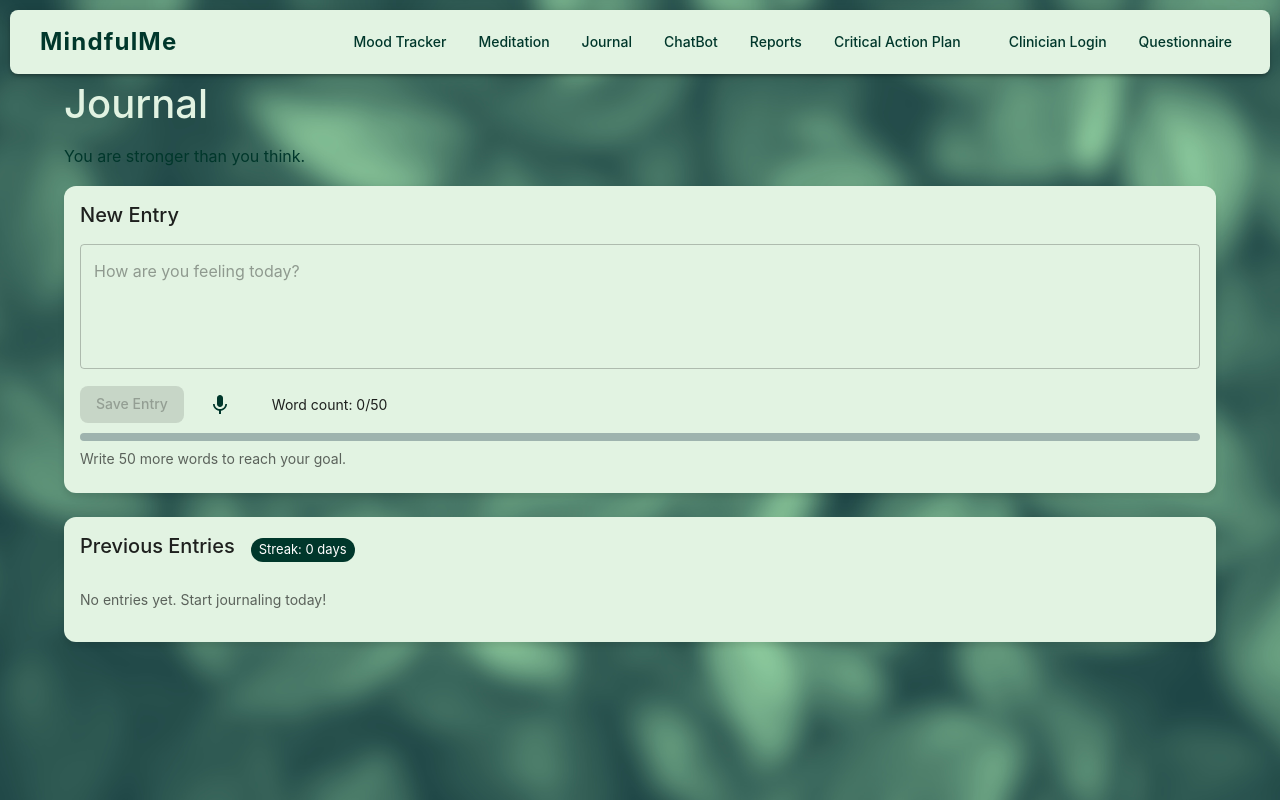
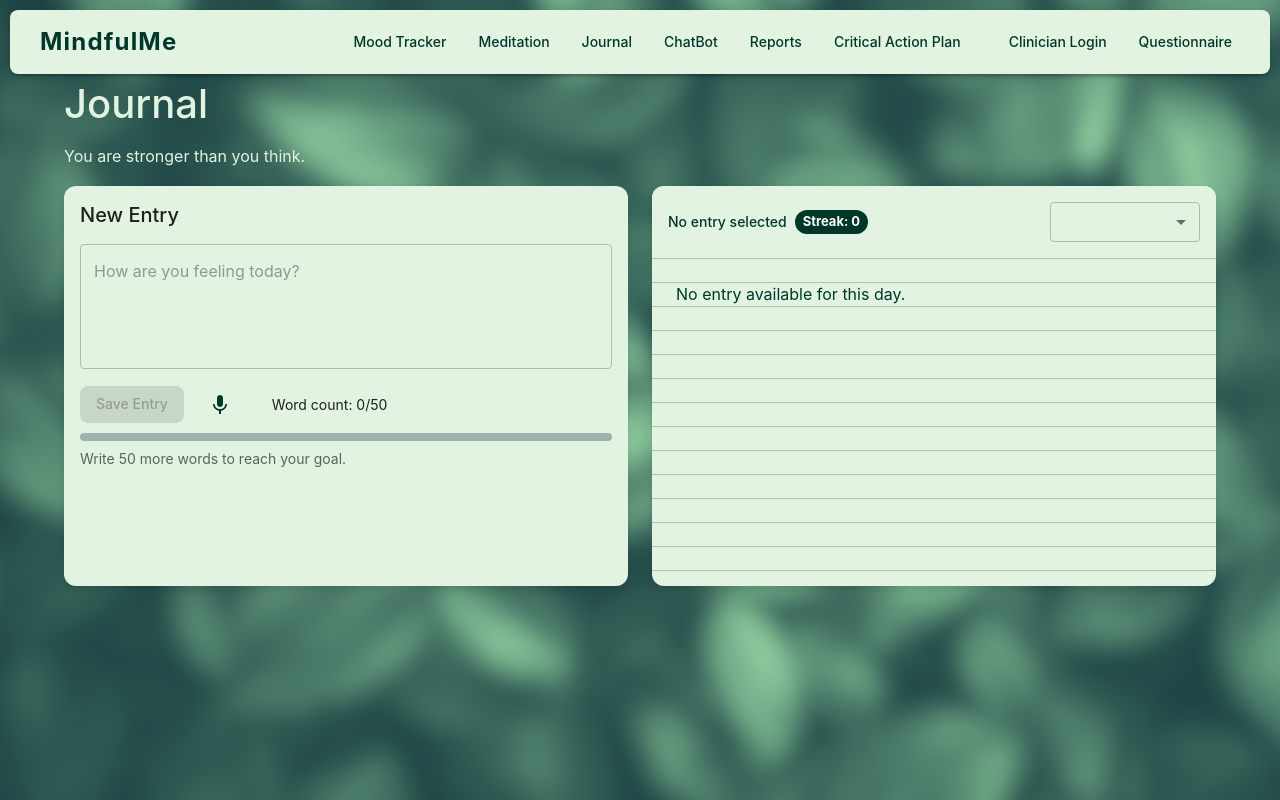
Before and after one commit to Akxsh65/MentalHealthApp, a React (Create React App) app in the folder frontend/: page /journal in a window 1280 px wide. Shown: the top 800 px of the page. Built offline with nearby package versions, Linux system fonts and the light colour scheme.

Commit message:
Updated UI for Journal, Mood Tracker, Meditation Pages
Journal: Notebook-style entry UI
Mood Tracker: Matched graph colors with rest of the theme, and changed emoji select animations
Meditation: Updated the sources and video UI components, added bubble popper game

```diff
--- a/frontend/src/pages/Journal.js
+++ b/frontend/src/pages/Journal.js
@@ -16,8 +16,10 @@ import {
   LinearProgress,
   Chip,
   Tooltip,
+  Select,
+  MenuItem
 } from "@mui/material";
-import { Mic, Stop, Delete, EmojiEvents } from "@mui/icons-material";
+import { Mic, Stop, Delete, EmojiEvents, Attachment } from "@mui/icons-material";
 
 // Motivational quotes
 const quotes = [
@@ -74,6 +76,28 @@ function Journal() {
     localStorage.setItem("journalLastDate", lastEntryDate);
   }, [streak, lastEntryDate]);
 
+  // === Entry selection for notebook-style viewer ===
+
+  // State to hold the ID of the selected journal entry
+  const [selectedEntryId, setSelectedEntryId] = useState(() => {
+    const today = getToday();
+    const todayEntry = entries.find((e) => e.isoDate === today);
+    return todayEntry ? todayEntry.id : entries[0]?.id || null;
+  });
+
+  // Find the selected entry object from the entries list
+  const selectedEntry = entries.find((entry) => entry.id === selectedEntryId);
+
+  // Optional: Update selected entry when a new one is added (keeps today’s entry active)
+  useEffect(() => {
+    const today = getToday();
+    const todayEntry = entries.find((e) => e.isoDate === today);
+    if (todayEntry) {
+      setSelectedEntryId(todayEntry.id);
+    }
+  }, [entries]);
+
+
   const handleSaveEntry = () => {
     if (currentEntry.trim()) {
       const today = getToday();
@@ -82,6 +106,7 @@ function Journal() {
         content: currentEntry,
         date: new Date().toLocaleDateString(),
         isoDate: today,
+        timestamp: new Date().toLocaleTimeString(), // <-- Add timestamp here
       };
       setEntries([newEntry, ...entries]);
       setCurrentEntry("");
@@ -147,14 +172,15 @@ function Journal() {
       </Typography>
 
       <Box sx={{ mb: 2 }}>
-        <Typography variant="subtitle1" color="primary">
+        <Typography variant="subtitle1" color="secondary">
           {quote}
         </Typography>
       </Box>
 
-      <Grid container spacing={3}>
-        <Grid item xs={12}>
-          <Card>
+      <Grid container spacing={3} alignItems="stretch">
+        {/* New Entry Card */}
+        <Grid item xs={12} md={6}>
+          <Card sx={{ height: "100%", display: "flex", flexDirection: "column" }}>
             <CardContent>
               <Box sx={{ display: "flex", alignItems: "center", mb: 1, gap: 2 }}>
                 <Typography variant="h5" gutterBottom>
@@ -216,47 +242,101 @@ function Journal() {
           </Card>
         </Grid>
 
-        <Grid item xs={12}>
-          <Card>
-            <CardContent>
-              <Box sx={{ display: "flex", alignItems: "center", gap: 2 }}>
-                <Typography variant="h5" gutterBottom>
-                  Previous Entries
+        {/* Notebook-style Previous Entries Card */}
+        <Grid item xs={12} md={6}>
+          <Card
+            sx={{
+              height: 400,
+              backgroundColor: "secondary",
+              color: "#00372b",
+              display: "flex",
+              flexDirection: "column",
+            }}
+          >
+            <Box
+              sx={{
+                p: 2,
+                display: "flex",
+                justifyContent: "space-between",
+                alignItems: "center",
+                backgroundColor: "#e2f3e2",
+              }}
+            >
+              {/* Date + Streak Chip container */}
+              <Box sx={{ display: "flex", alignItems: "center", gap: 1 }}>
+                <Typography variant="subtitle2" color="#00372b">
+                  {selectedEntry?.date || "No entry selected"}
                 </Typography>
                 <Chip
-                  label={`Streak: ${streak} day${streak === 1 ? "" : "s"}`}
-                  color={streak >= 3 ? "success" : "primary"}
+                  label={`Streak: ${streak || 0}`}
                   size="small"
+                  color="primary"
+                  sx={{ fontWeight: "bold" }}
                 />
               </Box>
-              <List>
+
+              {/* Dropdown for selecting entry */}
+              <Select
+                size="small"
+                value={selectedEntryId || ""}
+                onChange={(e) => setSelectedEntryId(Number(e.target.value))}
+                displayEmpty
+                sx={{ minWidth: 150, color: "#00372b" }}
+                MenuProps={{
+                  disablePortal: true,
+                  PaperProps: {
+                    sx: { bgcolor: "#e2f3e2", color: "#00372b" },
+                  },
+                }}
+              >
                 {entries.map((entry) => (
-                  <ListItem key={entry.id} divider>
-                    <ListItemText
-                      primary={entry.content}
-                      secondary={entry.date}
-                    />
-                    <ListItemSecondaryAction>
-                      <IconButton
-                        edge="end"
-                        aria-label="delete"
-                        onClick={() => handleDeleteEntry(entry.id)}
-                      >
-                        <Delete />
-                      </IconButton>
-                    </ListItemSecondaryAction>
-                  </ListItem>
+                  <MenuItem
+                    key={entry.id}
+                    value={entry.id}
+                    sx={{ color: "#00372b", display: "flex", justifyContent: "space-between" }}
+                  >
+                    <span style={{ fontSize: '0.8em', opacity: 0.7 }}>{entry.date}</span>
+                    <span style={{ fontSize: '0.8em', opacity: 0.7, marginLeft: '10px' }}>
+                      {entry.timestamp || new Date(entry.id).toLocaleTimeString()}
+                    </span>
+                  </MenuItem>
                 ))}
-                {entries.length === 0 && (
-                  <Typography variant="body2" color="text.secondary" sx={{ mt: 2 }}>
-                    No entries yet. Start journaling today!
-                  </Typography>
-                )}
-              </List>
-            </CardContent>
+              </Select>
+            </Box>
+
+
+            <Box
+              sx={{
+              flexGrow: 1,
+              overflowY: "auto",     // scroll vertically
+              overflowX: "hidden",   // prevent horizontal scroll
+              padding: 3,
+              fontFamily: "'Courier New', monospace",
+              lineHeight: "24px",
+              whiteSpace: "pre-wrap",  // allow line breaks and wrapping
+              wordWrap: "break-word",  // break long words
+              wordBreak: "break-word", // break long words if needed
+              backgroundImage: `repeating-linear-gradient(
+                to bottom,
+                #b2c0b2 0px,
+                #b2c0b2 1px,
+                transparent 1px,
+                transparent 24px
+              )`,
+              backgroundSize: "100% 24px",
+              backgroundAttachment: "local",
+              color: "#00372b",
+            }}
+          >
+
+              <Typography variant="body1" color="#00372b">
+                {selectedEntry?.content || "No entry available for this day."}
+              </Typography>
+            </Box>
           </Card>
         </Grid>
       </Grid>
+
     </Container>
   );
 }
--- a/frontend/src/pages/Meditation.js
+++ b/frontend/src/pages/Meditation.js
@@ -1,4 +1,4 @@
-import React, { useState } from "react";
+import React, { useEffect, useState } from "react";
 import {
   Container,
   Grid,
@@ -6,22 +6,12 @@ import {
   CardContent,
   Typography,
   Box,
-  Button,
   IconButton,
-  Slider,
   List,
   ListItem,
   ListItemText,
-  ListItemIcon,
 } from "@mui/material";
-import {
-  PlayArrow,
-  Pause,
-  SkipNext,
-  VolumeUp,
-  Timer,
-  Star,
-} from "@mui/icons-material";
+import { Star } from "@mui/icons-material";
 
 const meditationSessions = [
   {
@@ -30,7 +20,7 @@ const meditationSessions = [
     duration: "5 min",
     description: "A simple breathing exercise to help you relax",
     type: "youtube",
-    video: "https://www.youtube.com/embed/enJyOTvEn4M", // Example 5-min guided breathing
+    video: "https://www.youtube.com/embed/enJyOTvEn4M",
   },
   {
     id: 2,
@@ -38,7 +28,7 @@ const meditationSessions = [
     duration: "10 min",
     description: "Cleanse your mind with this serene video music",
     type: "youtube",
-    video: "https://www.youtube.com/embed/koRbYQyPU0U", // 10-min soothing meditation
+    video: "https://www.youtube.com/embed/koRbYQyPU0U",
   },
   {
     id: 3,
@@ -46,7 +36,7 @@ const meditationSessions = [
     duration: "15 min",
     description: "Guided mindful walking meditation",
     type: "youtube",
-    video: "https://www.youtube.com/embed/sWrgKDzM0LU", // 15-min mindful walking
+    video: "https://www.youtube.com/embed/sWrgKDzM0LU",
   },
   {
     id: 4,
@@ -58,49 +48,106 @@ const meditationSessions = [
   },
 ];
 
-// Helper to render video or YouTube iframe
 function MeditationVideo({ session }) {
   if (!session) return null;
-  if (session.type === "youtube") {
   return (
     <iframe
       width="100%"
-        height="360"
+      height="400"
       src={session.video}
       title={session.title}
       frameBorder="0"
       allow="accelerometer; autoplay; clipboard-write; encrypted-media; gyroscope; picture-in-picture"
       allowFullScreen
-        style={{ marginTop: "16px" }}
-      />
-    );
-  }
-  return (
-    <video
-      src={session.video}
-      controls
-      style={{ width: "100%", marginTop: "16px" }}
+      style={{ marginTop: "16px", borderRadius: "8px" }}
     />
   );
 }
 
-function Meditation() {
-  const [isPlaying, setIsPlaying] = useState(false);
-  const [volume, setVolume] = useState(50);
-  const [selectedSession, setSelectedSession] = useState(null);
-  const [score, setScore] = useState(0);
+const BubblePopper = () => {
+  const [bubbles, setBubbles] = useState([]);
+  const [popScore, setPopScore] = useState(0);
 
-  const handlePlayPause = () => {
-    setIsPlaying(!isPlaying);
+  useEffect(() => {
+    const interval = setInterval(() => {
+      const id = Date.now();
+      const left = Math.random() * 90;
+      const size = 20 + Math.random() * 30;
+      setBubbles((prev) => [...prev, { id, left, size }]);
+    }, 800);
+    return () => clearInterval(interval);
+  }, []);
+
+  const popBubble = (id) => {
+    setBubbles((prev) => prev.filter((b) => b.id !== id));
+    setPopScore((prev) => prev + 1);
   };
 
-  const handleVolumeChange = (event, newValue) => {
-    setVolume(newValue);
+  return (
+    <Box
+      sx={{
+        position: "relative",
+        height: 240,
+        backgroundColor: "transparent",
+        borderRadius: 2,
+        overflow: "hidden",
+        textAlign: "center",
+        px: 2,
+        py: 1,
+      }}
+    >
+      <Typography variant="body1" color="text.secondary">
+        Pop the bubbles to relax!
+      </Typography>
+      <Typography variant="h6" color="primary" sx={{ mt: 1 }}>
+        Popped: {popScore}
+      </Typography>
+
+      {bubbles.map((bubble) => (
+        <Box
+          key={bubble.id}
+          onClick={() => popBubble(bubble.id)}
+          sx={{
+            position: "absolute",
+            bottom: 0,
+            left: `${bubble.left}%`,
+            width: bubble.size,
+            height: bubble.size,
+            backgroundColor: "#7ab48e",
+            borderRadius: "50%",
+            cursor: "pointer",
+            animation: "rise 4s linear forwards",
+            boxShadow: "0 0 10px rgba(0, 55, 43, 0.2)",
+            transition: "transform 0.2s ease-out",
+            "&:hover": {
+              transform: "scale(1.2)",
+            },
+          }}
+        />
+      ))}
+
+      <style>
+        {`
+          @keyframes rise {
+            0% { bottom: 0; opacity: 1; }
+            90% { opacity: 1; }
+            100% { bottom: 100%; opacity: 0; }
+          }
+        `}
+      </style>
+    </Box>
+  );
 };
+
+
+
+
+function Meditation() {
+  const [selectedSession, setSelectedSession] = useState(meditationSessions[0]);
+  const [score, setScore] = useState(0);
 
   const handleSessionSelect = (session) => {
     setSelectedSession(session);
-    setIsPlaying(false);
   };
 
   const handleGameClick = () => {
@@ -114,116 +161,121 @@ function Meditation() {
       </Typography>
 
       <Grid container spacing={3}>
+        {/* Left column: video */}
         <Grid item xs={12} md={8}>
-          <Card>
+          <Card sx={{height: "auto"}}>
             <CardContent>
               <Typography variant="h5" gutterBottom>
-                {selectedSession ? selectedSession.title : "Select a Session"}
+                {selectedSession.title}
               </Typography>
-              {selectedSession && (
-                <Box sx={{ textAlign: "center", my: 4 }}>
-                  <Typography variant="h3" color="primary">
-                    {selectedSession.duration}
+              <Typography variant="subtitle1" color="text.secondary">
+                {selectedSession.duration} • {selectedSession.description}
               </Typography>
-                  <Typography variant="body1" color="text.secondary">
-                    {selectedSession.description}
-                  </Typography>
-                  {selectedSession.type === "youtube" ? (
-                    <iframe
-                      width="100%"
-                      height="360"
-                      src={selectedSession.video}
-                      title={selectedSession.title}
-                      frameBorder="0"
-                      allow="accelerometer; autoplay; clipboard-write; encrypted-media; gyroscope; picture-in-picture"
-                      allowFullScreen
-                      style={{ marginTop: "16px" }}
-                    />
-                  ) : (
-                    <video
-                      src={selectedSession.video}
-                      controls
-                      style={{ width: "100%", marginTop: "16px" }}
-                    />
-                  )}
-                </Box>
-              )}
-              <Box sx={{ display: "flex", justifyContent: "center", gap: 2 }}>
-                <IconButton
-                  color="primary"
-                  size="large"
-                  onClick={handlePlayPause}
-                >
-                  {isPlaying ? <Pause /> : <PlayArrow />}
-                </IconButton>
-                <IconButton color="primary" size="large">
-                  <SkipNext />
-                </IconButton>
-              </Box>
-              <Box sx={{ display: "flex", alignItems: "center", mt: 2 }}>
-                <VolumeUp sx={{ mr: 2 }} />
-                <Slider
-                  value={volume}
-                  onChange={handleVolumeChange}
-                  aria-labelledby="volume-slider"
-                />
-              </Box>
+              <MeditationVideo session={selectedSession} />
             </CardContent>
           </Card>
         </Grid>
 
+        {/* Right column: session list */}
         <Grid item xs={12} md={4}>
-          <Card>
+          <Card sx={{height: "auto", overflowY: "auto" }}>
             <CardContent>
               <Typography variant="h5" gutterBottom>
                 Available Sessions
               </Typography>
               <List>
-                {meditationSessions.map((session) => (
+                {meditationSessions.map((session) => {
+                  const videoId = session.video.split("/embed/")[1];
+                  const thumbnail = `https://img.youtube.com/vi/${videoId}/hqdefault.jpg`;
+
+                  return (
                     <ListItem
                       key={session.id}
                       button
+                      selected={selectedSession.id === session.id}
                       onClick={() => handleSessionSelect(session)}
-                    selected={selectedSession?.id === session.id}
+                      sx={{
+                        mb: 1,
+                        borderRadius: 2,
+                        backgroundImage: `url(${thumbnail})`,
+                        backgroundSize: "cover",
+                        backgroundPosition: "center",
+                        color: "white",
+                        height: 100,
+                        position: "relative",
+                        "&.Mui-selected, &:hover": {
+                          boxShadow: "0 0 12px 4px rgba(255,255,255,0.8)",
+                        },
+                      }}
                     >
-                    <ListItemIcon>
-                      <Timer />
-                    </ListItemIcon>
+                      <Box
+                        sx={{
+                          position: "absolute",
+                          inset: 0,
+                          bgcolor: "rgba(0,0,0,0.5)",
+                          borderRadius: 2,
+                        }}
+                      />
                       <ListItemText
-                      primary={session.title}
-                      secondary={`${session.duration} • ${session.description}`}
+                        primary={
+                        <>
+                          <Typography component="span" variant="body1" sx={{ color: "#e2f3e2", fontWeight: "bold" }}>
+                            {session.title}
+                          </Typography>
+                        </>
+                        }
+                        secondary={
+                        <>
+                          <Typography component="span" variant="body2" sx={{ color: "#e2f3e2", fontWeight: "bold" }}>
+                            {session.duration} {" • "}
+                          </Typography>
+                          <Typography component="span" variant="body2" sx={{ color: "#e2f3e2" }}>
+                            {session.description}
+                          </Typography>
+                        </>
+                        }
+                        sx={{ position: "relative", zIndex: 1 }}
                       />
                     </ListItem>
-                ))}
+                  );
+                })}
               </List>
             </CardContent>
           </Card>
         </Grid>
 
+        {/* Game section */}
         <Grid item xs={12}>
           <Card>
             <CardContent>
               <Typography variant="h5" gutterBottom>
-                Relaxation Game
+                Relaxation Games
               </Typography>
+              <Grid container spacing={3}>
+                {/* Star Clicker Game */}
+                <Grid item xs={12} md={6}>
+                  <Box sx={{ textAlign: "center" }}>
                     <Typography variant="body1" color="text.secondary" gutterBottom>
                       Click the star to earn relaxation points!
                     </Typography>
-              <Box sx={{ textAlign: "center", mt: 2 }}>
-                <IconButton
-                  color="primary"
-                  size="large"
-                  onClick={handleGameClick}
-                >
-                  <Star />
+                    <IconButton color="primary" size="large" onClick={handleGameClick}>
+                      <Star fontSize="large" />
                     </IconButton>
                     <Typography variant="h6" color="primary" sx={{ mt: 2 }}>
                       Score: {score}
                     </Typography>
                   </Box>
+                </Grid>
+
+                {/* Bubble Popper Game */}
+                <Grid item xs={12} md={6}>
+                  <BubblePopper />
+                </Grid>
+              </Grid>
             </CardContent>
           </Card>
         </Grid>
+
       </Grid>
     </Container>
   );
--- a/frontend/src/pages/MoodTracker.js
+++ b/frontend/src/pages/MoodTracker.js
@@ -157,25 +157,16 @@ function MoodTracker() {
               </Typography>
               <Box sx={{ display: "flex", justifyContent: "center", gap: 3, my: 3 }}>
                 {moodEmojis.map((mood) => (
-                  <Fade in={true} key={mood.value}>
                   <Box
+                    key={mood.value}
                     sx={{
-                        transform:
-                          selectedMood?.value === mood.value || animatingMood === mood.value
-                            ? "scale(1.3) rotate(-10deg)"
-                            : "scale(1)",
-                        transition: "transform 0.3s cubic-bezier(.68,-0.55,.27,1.55)",
-                        boxShadow:
-                          selectedMood?.value === mood.value
-                            ? "0 0 16px 4px #1976d2"
-                            : "none",
-                        borderRadius: "50%",
-                        bgcolor:
-                          selectedMood?.value === mood.value
-                            ? "primary.light"
-                            : "background.paper",
-                        p: 1,
                       cursor: "pointer",
+                      display: "flex",
+                      alignItems: "center",
+                      justifyContent: "center",
+                      transition: "transform 0.4s ease-in-out",
+                      transform: selectedMood?.value === mood.value ? "scale(1.4)" : "scale(1)",
+                      p: 0,
                     }}
                     onClick={() => handleMoodSelect(mood)}
                   >
@@ -183,7 +174,6 @@ function MoodTracker() {
                       <span>{mood.icon}</span>
                     </MuiTooltip>
                   </Box>
-                  </Fade>
                 ))}
               </Box>
               <TextField
@@ -262,19 +252,26 @@ function MoodTracker() {
               <Typography variant="h5" gutterBottom>
                 Mood History
               </Typography>
-              <Box sx={{ height: 300, backgroundColor: "secondary.light", borderRadius: 2 }}>
+              <Box sx={{ height: 300, backgroundColor: "secondary", borderRadius: 2, p: 2 }}>
                 <ResponsiveContainer width="100%" height="100%">
-                  <LineChart data={moodData}>
-                    <CartesianGrid strokeDasharray="3 3" />
-                    <XAxis dataKey="date" />
-                    <YAxis domain={[0, 5]} />
-                    <Tooltip />
+                  <LineChart
+                    data={moodData}
+                    style={{ backgroundColor: "transparent" }} // ✅ make chart itself transparent
+                  >
+                    <CartesianGrid strokeDasharray="3 3" stroke="rgba(255,255,255,0.2)" />
+                    <XAxis dataKey="date" stroke="#00372b" />
+                    <YAxis domain={[0, 5]} stroke="#00372b" />
+                    <Tooltip
+                      contentStyle={{ backgroundColor: "transparent", border: "none" }}
+                      labelStyle={{ color: "#00372b" }}
+                      itemStyle={{ color: "#00372b" }}
+                    />
                     <Line
                       type="monotone"
                       dataKey="value"
-                      stroke="#1976d2"
-                      dot={{ fill: "#1976d2" }}
-                      activeDot={{ r: 8 }}
+                      stroke="#00372b" // Or better: use theme.palette.primary.main
+                      dot={{ fill: "#00372b" }}
+                      activeDot={{ r: 8, fill: "#00372b" }}
                     />
                   </LineChart>
                 </ResponsiveContainer>
```
Lines whose indentation alone changed are shown as unchanged.
